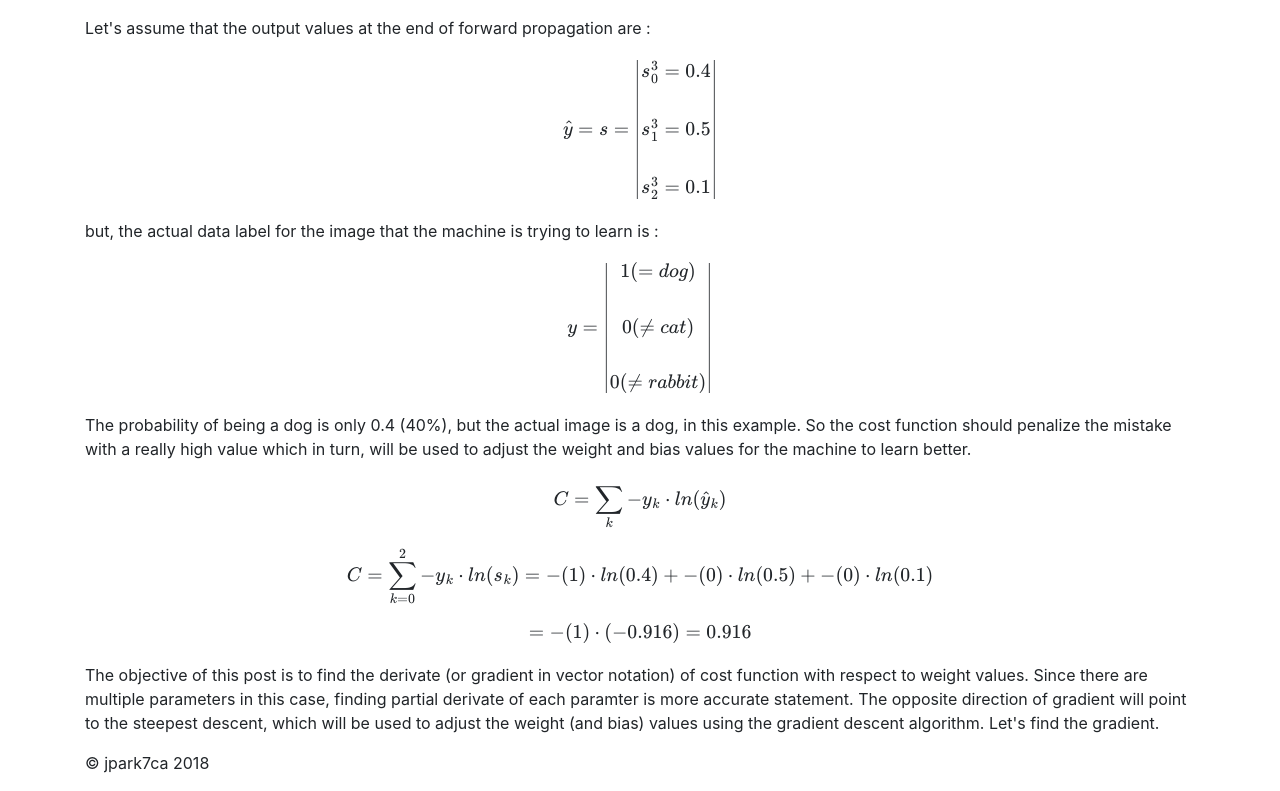
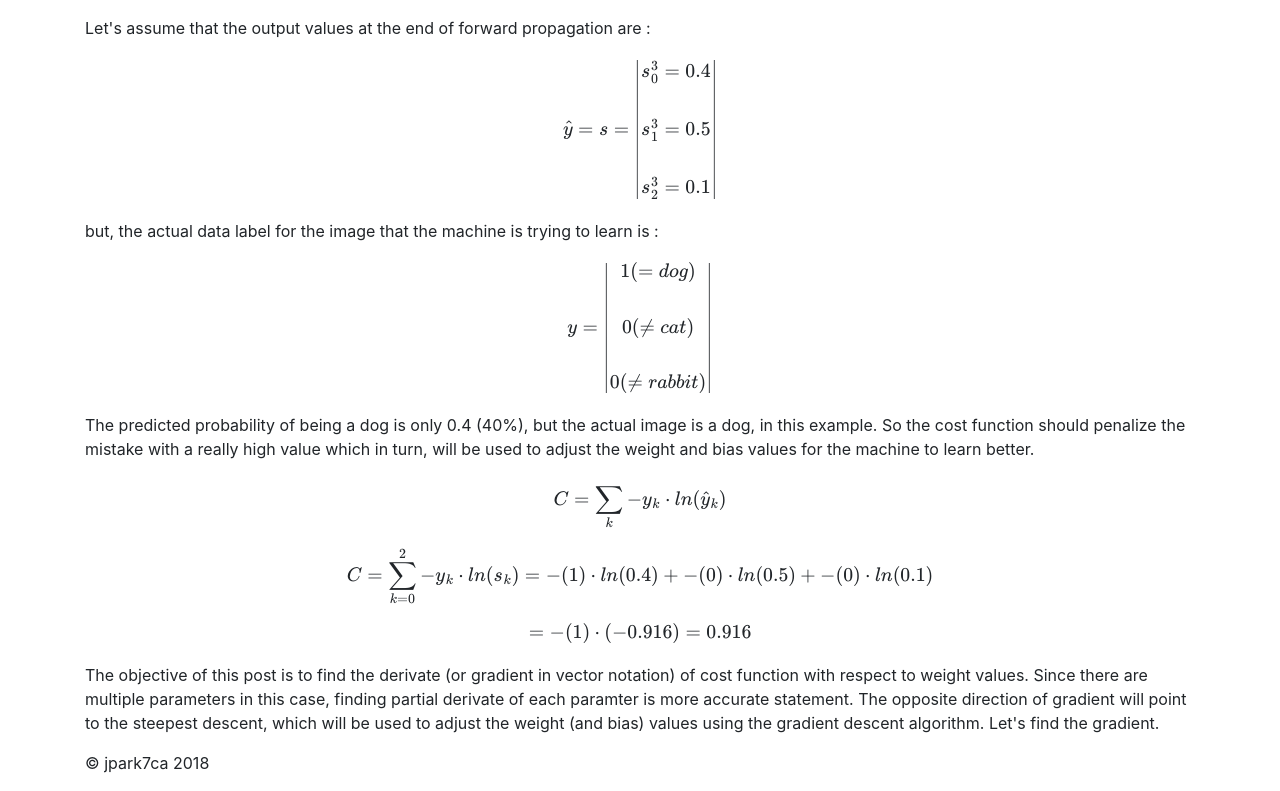
Before and after one commit to jpark7ca/jpark7ca.github.io, a plain HTML site: page softmax.html in a window 1280 px wide. Shown: the part 1950-2741 px from the top of the page. Drawn offline with nearby package versions, Linux system fonts and the light colour scheme; some packages are replaced by stand-ins of ours.

Commit message:
minor changes

```diff
--- a/softmax.html
+++ b/softmax.html
@@ -209,7 +209,7 @@
                         $$
                 </p>
                 <p>
-                    The probability of being a dog is only 0.4 (40%), but the actual image is a dog, in this example. So
+                    The predicted probability of being a dog is only 0.4 (40%), but the actual image is a dog, in this example. So
                     the cost function should penalize the mistake with a really high value which in turn, will be used to
                     adjust the weight and bias values for the machine to learn better.
                 </p>
```
